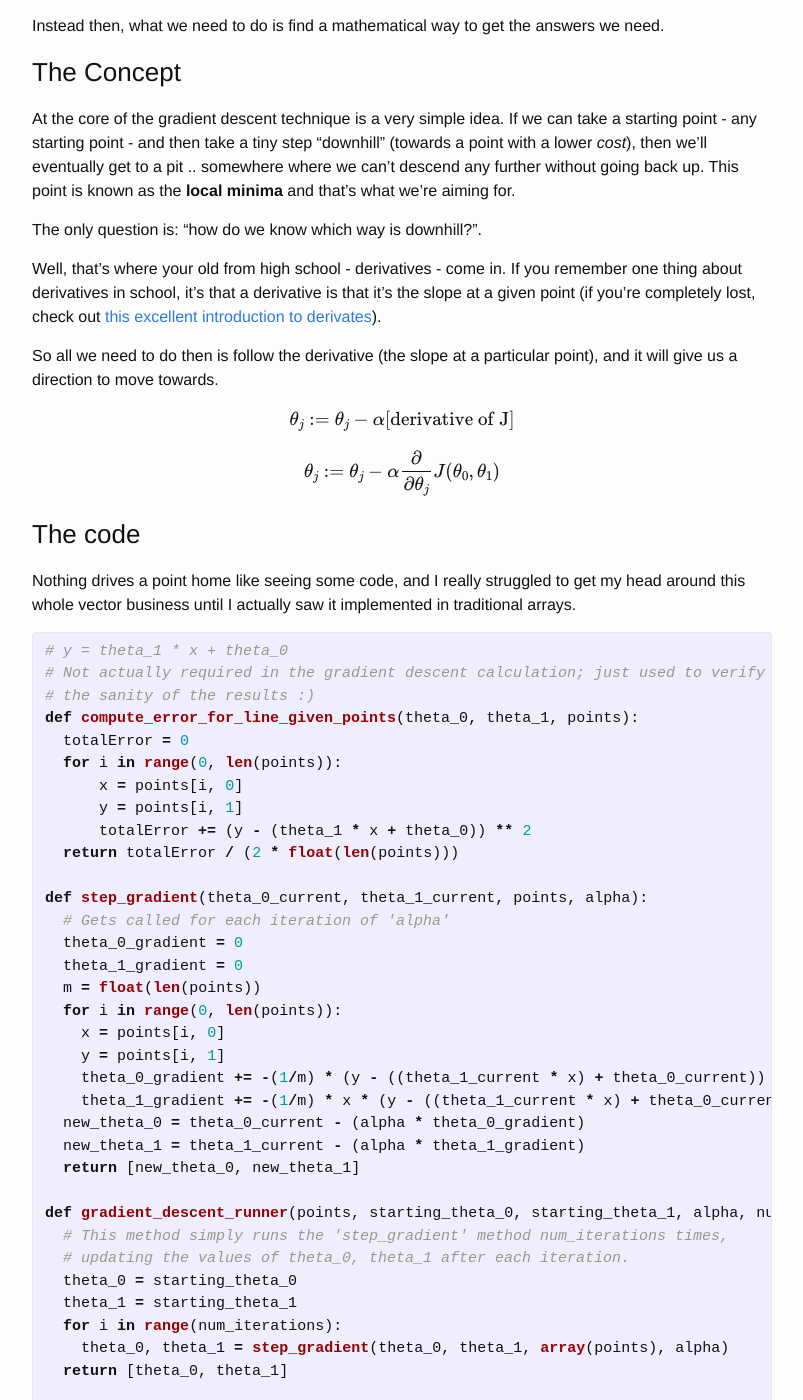
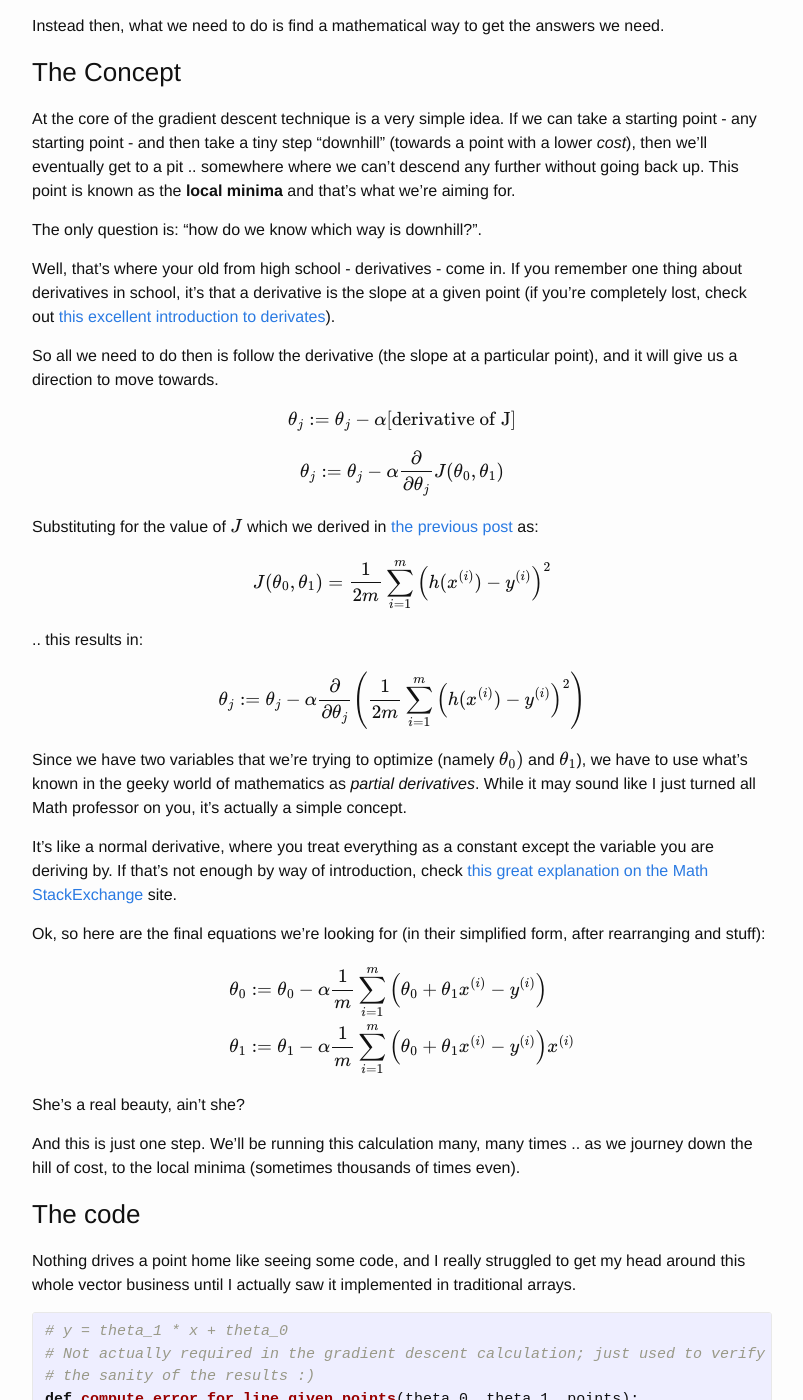
Before and after one commit to juststartedlearning/juststartedlearning.github.com, a Jekyll site: the page built from _posts/2015-12-24-gradient-descent.md, in a window 1280 px wide and 1400 px high, scrolled down 933 px. Shown: the whole window, without its empty margins (238-1041 px from the left). Built offline with Jekyll 4.4.1, drawn with Linux system fonts in a browser that asks for light colours; formulas are drawn with MathJax 3; some of the changed text lies outside the part shown.

Commit message:
Completed gradient descent post

```diff
--- a/_posts/2015-12-24-gradient-descent.md
+++ b/_posts/2015-12-24-gradient-descent.md
@@ -31,13 +31,42 @@ At the core of the gradient descent technique is a very simple idea. If we can t
 
 The only question is: "how do we know which way is downhill?".
 
-Well, that's where your old from high school - derivatives - come in. If you remember one thing about derivatives in school, it's that a derivative is that it's the slope at a given point (if you're completely lost, check out [this excellent introduction to derivates](https://www.khanacademy.org/math/differential-calculus/taking-derivatives/derivative-intro/v/calculus-derivatives-1)).
+Well, that's where your old from high school - derivatives - come in. If you remember one thing about derivatives in school, it's that a derivative is the slope at a given point (if you're completely lost, check out [this excellent introduction to derivates](https://www.khanacademy.org/math/differential-calculus/taking-derivatives/derivative-intro/v/calculus-derivatives-1)).
 
 So all we need to do then is follow the derivative (the slope at a particular point), and it will give us a direction to move towards.
 
 $$\theta_j := \theta_j - \alpha[\text{derivative of J}]$$
 
 $$\theta_j := \theta_j - \alpha \frac{\partial}{\partial \theta_j} J(\theta_0, \theta_1)$$
+
+Substituting for the value of \\(J\\) which we derived in [the previous post]({% post_url 2015-12-22-some-basic-definitions %}) as:
+
+$$J(\theta_0, \theta_1) = \frac{1}{2m} \sum_{i=1}^m \left( h(x^{(i)}) - y^{(i)} \right)^2$$
+
+.. this results in:
+
+$$\theta_j := \theta_j - \alpha \frac{\partial}{\partial \theta_j} \left( \frac{1}{2m} \sum_{i=1}^m \left( h(x^{(i)}) - y^{(i)} \right)^2 \right)$$
+
+Since we have two variables that we're trying to optimize (namely \\(\theta_0)\\) and \\(\theta_1\\)), we have to use what's known in the geeky world of mathematics as *partial derivatives*. While it may sound like I just turned all Math professor on you, it's actually a simple concept.
+
+It's like a normal derivative, where you treat everything as a constant except the variable you are deriving by. If that's not enough by way of introduction, check [this great explanation on the Math StackExchange](http://math.stackexchange.com/questions/70728/partial-derivative-in-gradient-descent-for-two-variables/189792#189792) site.
+
+Ok, so here are the final equations we're looking for (in their simplified form, after rearranging and stuff):
+
+$$
+\begin{align}
+
+\theta_0 & := \theta_0 - \alpha \frac{1}{m} \sum_{i=1}^m \left(\theta_0 + \theta_{1}x^{(i)} - y^{(i)}\right) \\
+
+\theta_1 & := \theta_1 - \alpha \frac{1}{m} \sum_{i=1}^m \left(\theta_0 +
+\theta_{1}x^{(i)} - y^{(i)}\right) x^{(i)}
+
+\end{align}
+$$
+
+She's a real beauty, ain't she?
+
+And this is just one step. We'll be running this calculation many, many times .. as we journey down the hill of cost, to the local minima (sometimes thousands of times even).
 
 ### The code
 
@@ -109,3 +136,5 @@ After 1000 iterations theta_0 = 0.0590585566422, theta_1 = 1.47833132745, error
 {% endhighlight %}
 
 It took me a while to wrap my head around this, and to get the code to a working state. [Matt Nedrich's post](http://spin.atomicobject.com/2014/06/24/gradient-descent-linear-regression/) on the topic was very helpful.
+
+*Note: I've used Python in the example above, but going forward most examples will be written using [Octave](http://www.wikiwand.com/en/GNU_Octave).*
```
Also changed, not shown: other parts of _posts/2015-12-24-gradient-descent.md (+0 -2 lines).
